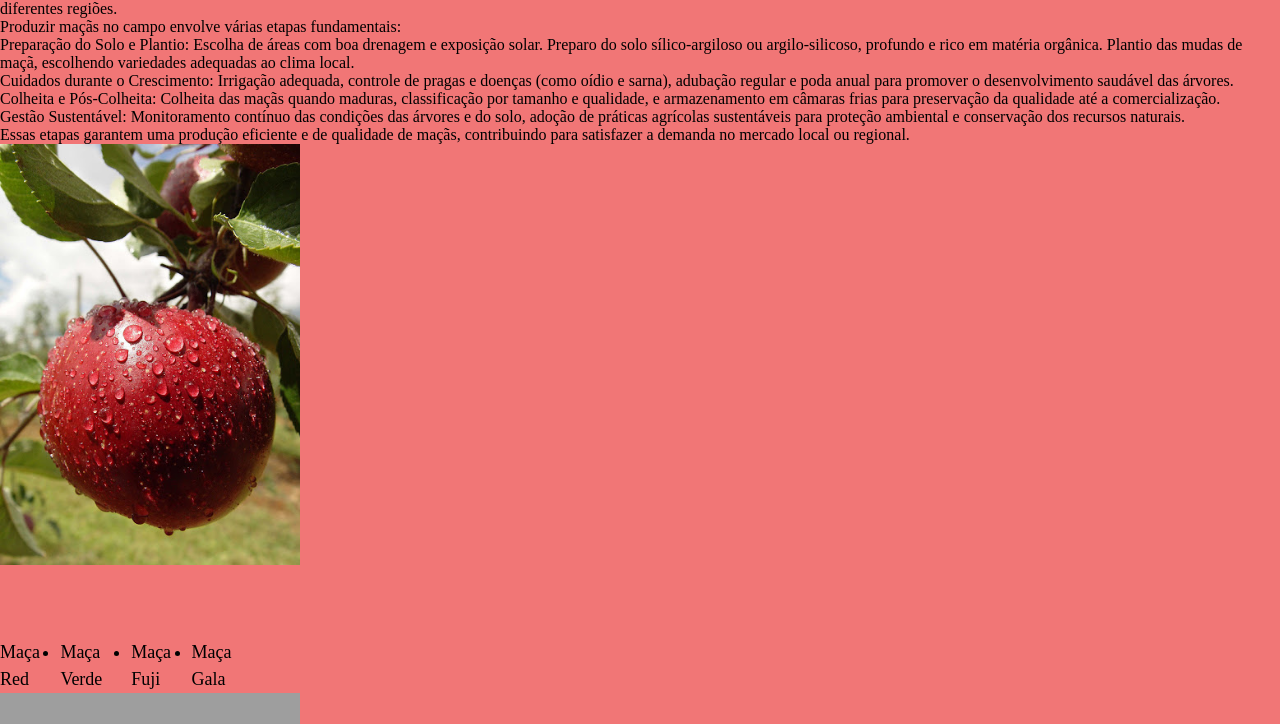
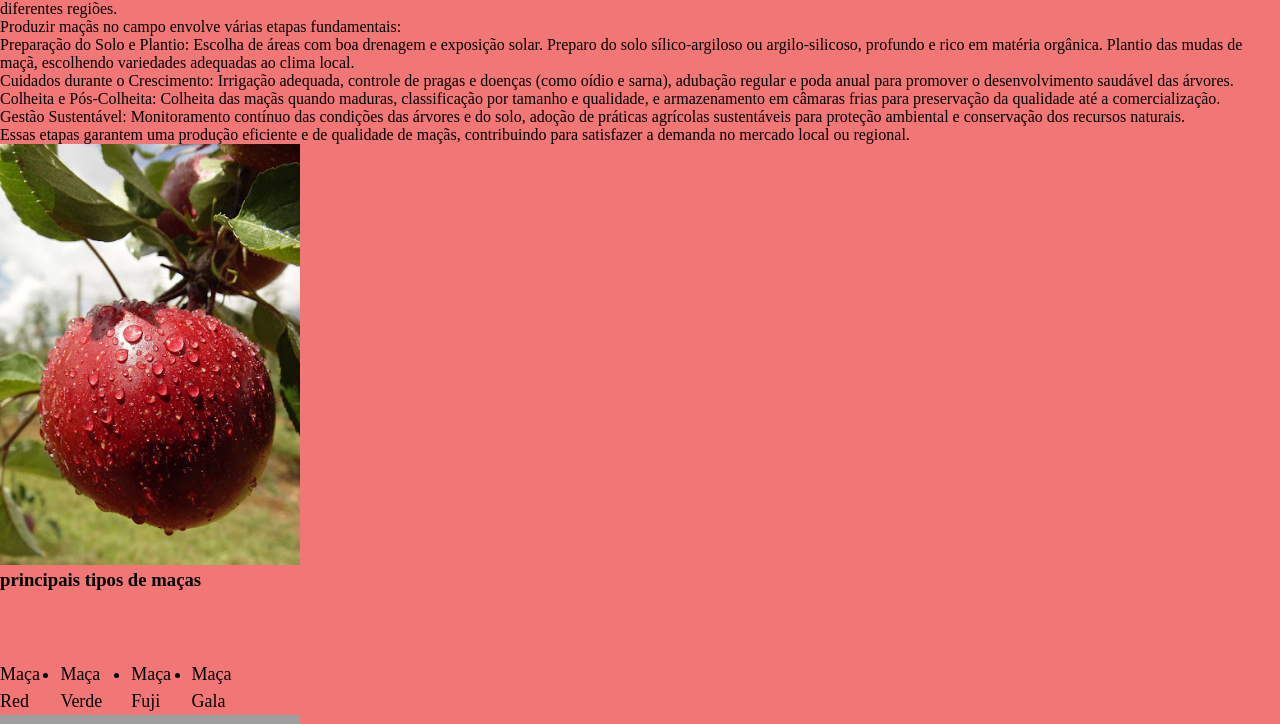
Before and after one commit to rafaela-eduarda/Agrinho-rafa, a plain HTML site: page index.html in a window 1280 px wide. Shown: the part 76-800 px from the top of the page. Drawn offline with Linux system fonts and the light colour scheme; grey boxes are pictures that could not be loaded.

Commit message:
efrdcxdddccd

```diff
--- a/index.html
+++ b/index.html
@@ -45,6 +45,8 @@
 
     <section class="secao3">
 
+        <h3>principais tipos de maças</h3>
+
         <ul>
             <li>Maça Red</li>
             <li>Maça Verde</li>
```
